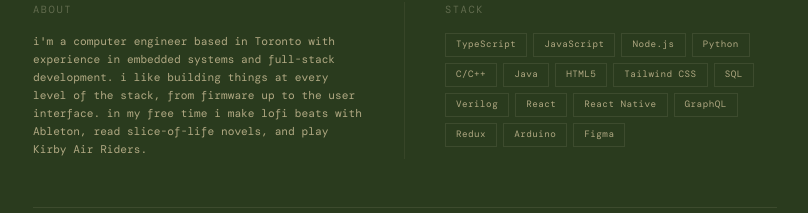
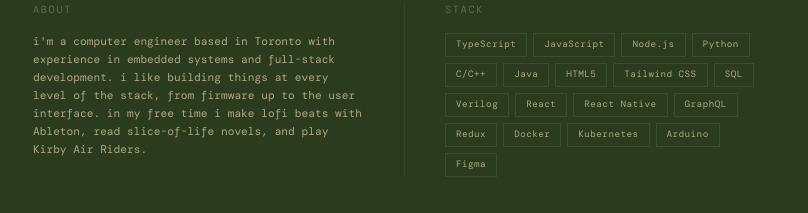
Before and after one commit to musaad-hydary/portfolio, a React (Vite) app: page / in a window 1280 px wide. Shown: the part 460-673 px from the top of the page, without its empty margins (235-1043 px from the left). Built offline with nearby package versions, Linux system fonts and the light colour scheme; no server answers; a web font is replaced by a local one.

Commit message:
added more to stack

```diff
--- a/src/components/About.tsx
+++ b/src/components/About.tsx
@@ -13,6 +13,8 @@ const STACK = [
   "React Native",
   "GraphQL",
   "Redux",
+  "Docker",
+  "Kubernetes",
   "Arduino",
   "Figma",
 ];
```
